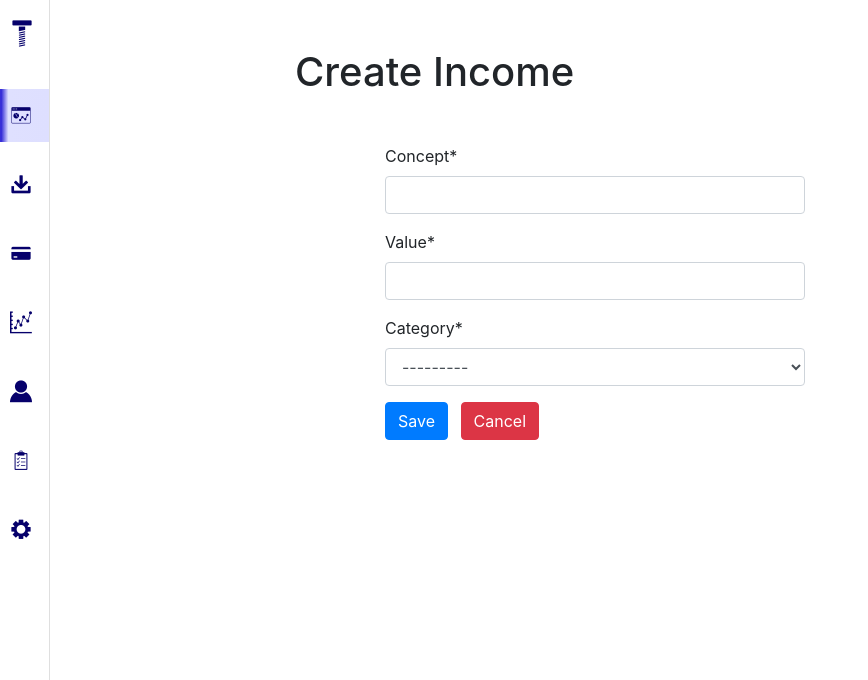
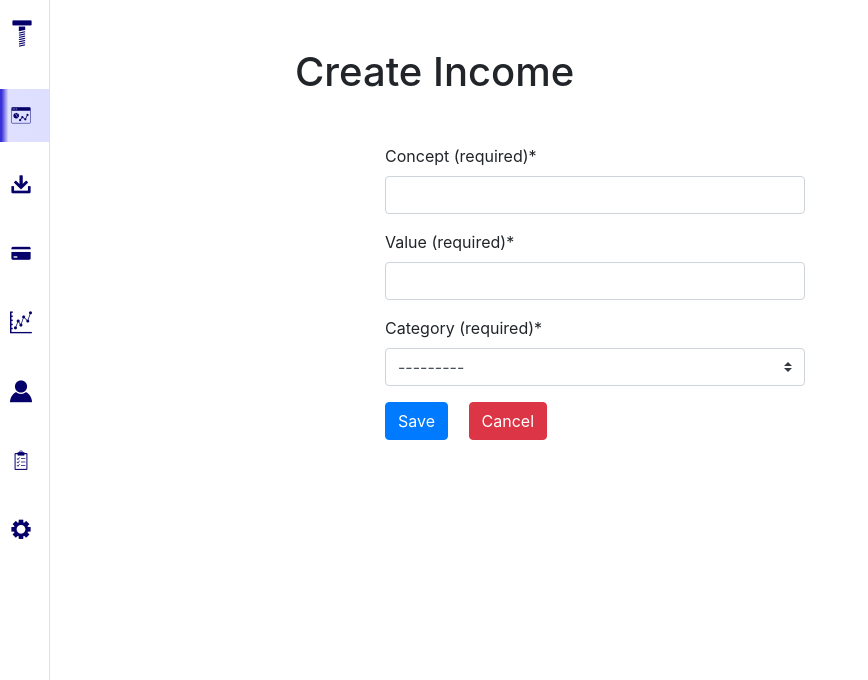
Before and after one commit to black-redoc/trackash, a Django app: page /budget/income/ in a window 1280 px wide. Shown: the top 680 px of the page, without its empty margins (0-868 px from the left). Run offline with Django 3.2, Linux system fonts and the light colour scheme; some libraries are stand-ins or nearby versions.

Commit message:
#task003 - fixed label form inputs with crispy_forms

```diff
--- a/trackash/budget/forms.py
+++ b/trackash/budget/forms.py
@@ -2,15 +2,34 @@
 from django.urls import reverse_lazy
 
 from crispy_forms.helper import FormHelper
+from crispy_forms.layout import Layout, Fieldset, ButtonHolder, Submit, HTML
 
 from .models import Income
+
 
 class IncomeForm(forms.ModelForm):
     class Meta:
         model = Income
-        fields = ("concept", "value", "category",)
+        fields = (
+            "concept",
+            "value",
+            "category",
+        )
+        labels = {
+            "concept": "Concept (required)",
+            "value": "Value (required)",
+            "category": "Category (required)",
+        }
 
     def __init__(self, *args, **kwargs):
         super(IncomeForm, self).__init__(*args, **kwargs)
         self.helper = FormHelper(self)
-        self.helper.form_action = reverse_lazy("budget:dashboard")
+        self.helper.layout = Layout(
+            Fieldset("", "concept", "value", "category"),
+            ButtonHolder(
+                Submit("submit", "Save", css_class="btn btn-primary"),
+                HTML(
+                    '<a class="btn btn-danger ml-3" href={% url "budget:dashboard" %}>Cancel</a>'
+                ),
+            ),
+        )
--- a/trackash/budget/views.py
+++ b/trackash/budget/views.py
@@ -5,6 +5,7 @@
 
 from .models import Budget, Income
 from .forms import IncomeForm
+
 
 class DashboardView(View):
     budget = Budget.objects.first()
@@ -16,8 +17,8 @@
 
 class IncomeCreateView(CreateView):
     model = Income
+    form_class = IncomeForm
     success_url = reverse_lazy("budget:dashboard")
-    form_class = IncomeForm
 
 
 def budget_view(request):
--- a/trackash/templates/budget/income_form.html
+++ b/trackash/templates/budget/income_form.html
@@ -5,9 +5,7 @@
   <div class="container">
     <h1 class="col-sm-5 offset-2 mt-5">Create Income</h1>
     <form class="col-sm-5 offset-3 mt-5" method="post">{% csrf_token %}
-      {{ form|crispy }}
-      <input class="btn btn-primary" type="submit" value="Save"/>
-      <a class="btn btn-danger ml-2" href="{% url 'budget:dashboard' %}">Cancel</a>
+      {% crispy form %}
     </form>
   </div>
 {% endblock %}
```
